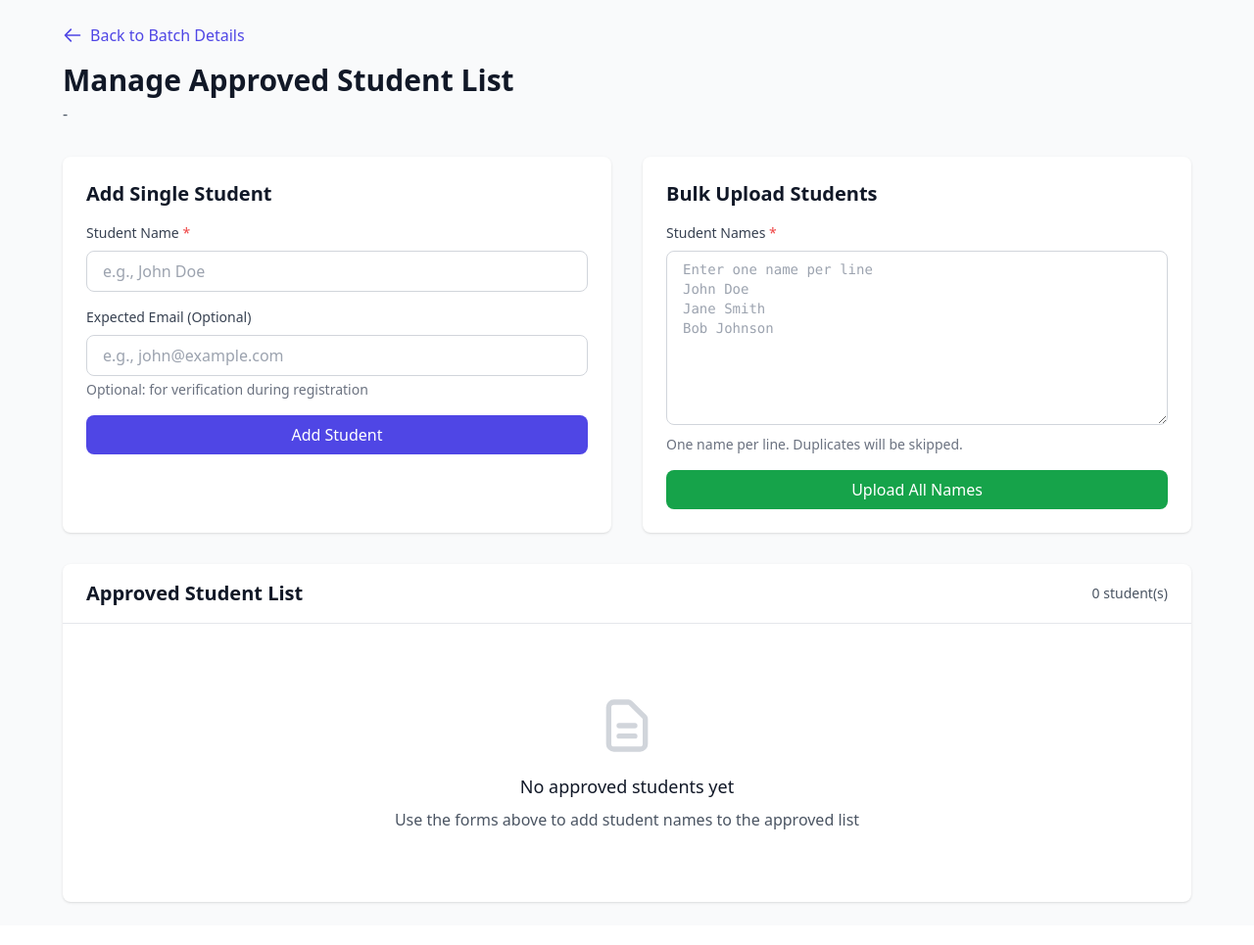
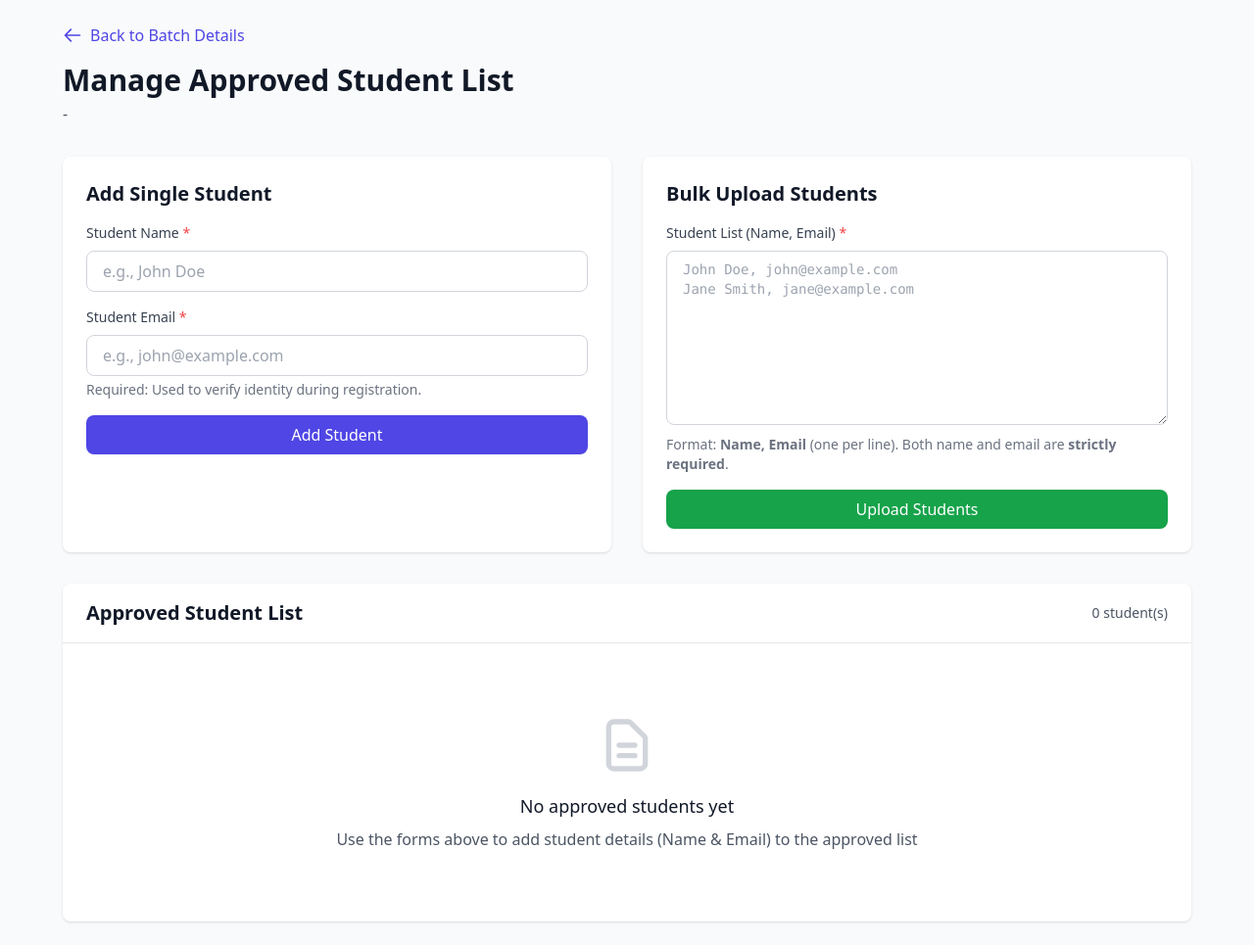
Before and after one commit to 1efferson/QR-ATTENDANCE, a Flask app: template app/templates/admin/manage_students.html in a window 1280 px wide. Shown: the part 65-1030 px from the top of the page at 98% size. Before the commit the page ends 988 px from the top, so only its background shows below. Run offline with Flask 3, Linux system fonts and the light colour scheme; the template is opened without the code that fills it, so the values that code supplies are empty; some libraries are stand-ins or nearby versions.

Commit message:
docs(ui): update manage students template to reflect mandatory email requirements

```diff
--- a/app/templates/admin/manage_students.html
+++ b/app/templates/admin/manage_students.html
@@ -22,7 +22,6 @@
 
     <!-- Add Students Section -->
     <div class="grid grid-cols-1 lg:grid-cols-2 gap-8 mb-8">
-        <!-- Add Single Student -->
         <div class="bg-white rounded-lg shadow p-6">
             <h2 class="text-xl font-semibold text-gray-900 mb-4">Add Single Student</h2>
             <form method="POST" action="{{ url_for('admin.add_approved_student', batch_id=batch.id) }}">
@@ -36,12 +35,12 @@
                 </div>
                 <div class="mb-4">
                     <label for="email" class="block text-sm font-medium text-gray-700 mb-2">
-                        Expected Email (Optional)
+                        Student Email <span class="text-red-500">*</span>
                     </label>
-                    <input type="email" id="email" name="email"
+                    <input type="email" id="email" name="email" required
                         placeholder="e.g., john@example.com"
                         class="w-full px-4 py-2 border border-gray-300 rounded-lg focus:ring-2 focus:ring-indigo-500 focus:border-indigo-500">
-                    <p class="text-sm text-gray-500 mt-1">Optional: for verification during registration</p>
+                    <p class="text-sm text-gray-500 mt-1">Required: Used to verify identity during registration.</p>
                 </div>
                 <button type="submit" class="w-full px-4 py-2 bg-indigo-600 text-white font-medium rounded-lg hover:bg-indigo-700 transition">
                     Add Student
@@ -49,21 +48,20 @@
             </form>
         </div>
 
-        <!-- Bulk Upload -->
         <div class="bg-white rounded-lg shadow p-6">
             <h2 class="text-xl font-semibold text-gray-900 mb-4">Bulk Upload Students</h2>
             <form method="POST" action="{{ url_for('admin.bulk_upload_students', batch_id=batch.id) }}">
                 <div class="mb-4">
-                    <label for="student_names" class="block text-sm font-medium text-gray-700 mb-2">
-                        Student Names <span class="text-red-500">*</span>
+                    <label for="student_data" class="block text-sm font-medium text-gray-700 mb-2">
+                        Student List (Name, Email) <span class="text-red-500">*</span>
                     </label>
-                    <textarea id="student_names" name="student_names" required rows="8"
-                              placeholder="Enter one name per line&#10;John Doe&#10;Jane Smith&#10;Bob Johnson"
+                    <textarea id="student_data" name="student_data" required rows="8"
+                            placeholder="John Doe, john@example.com&#10;Jane Smith, jane@example.com"
                             class="w-full px-4 py-2 border border-gray-300 rounded-lg focus:ring-2 focus:ring-indigo-500 focus:border-indigo-500 font-mono text-sm"></textarea>
-                    <p class="text-sm text-gray-500 mt-1">One name per line. Duplicates will be skipped.</p>
+                    <p class="text-sm text-gray-500 mt-1">Format: <b>Name, Email</b> (one per line). Both name and email are <b>strictly required</b>.</p>
                 </div>
                 <button type="submit" class="w-full px-4 py-2 bg-green-600 text-white font-medium rounded-lg hover:bg-green-700 transition">
-                    Upload All Names
+                    Upload Students
                 </button>
             </form>
         </div>
@@ -87,7 +85,7 @@
                 <thead class="bg-gray-50">
                     <tr>
                         <th class="px-6 py-3 text-left text-xs font-medium text-gray-500 uppercase tracking-wider">Name</th>
-                            <th class="px-6 py-3 text-left text-xs font-medium text-gray-500 uppercase tracking-wider">Expected Email</th>
+                        <th class="px-6 py-3 text-left text-xs font-medium text-gray-500 uppercase tracking-wider">Approved Email</th>
                         <th class="px-6 py-3 text-center text-xs font-medium text-gray-500 uppercase tracking-wider">Status</th>
                         <th class="px-6 py-3 text-left text-xs font-medium text-gray-500 uppercase tracking-wider">Registered As</th>
                         <th class="px-6 py-3 text-center text-xs font-medium text-gray-500 uppercase tracking-wider">Actions</th>
@@ -100,8 +98,8 @@
                             <div class="text-sm font-medium text-gray-900">{{ approved.name }}</div>
                             <div class="text-xs text-gray-500">Added {{ approved.added_at.strftime('%Y-%m-%d') if approved.added_at else 'N/A' }}</div>
                         </td>
-                            <td class="px-6 py-4 whitespace-nowrap text-sm text-gray-500">
-                                {{ approved.email or '-' }}
+                        <td class="px-6 py-4 whitespace-nowrap text-sm text-gray-500 font-mono">
+                            {{ approved.email }}
                         </td>
                         <td class="px-6 py-4 whitespace-nowrap text-center">
                             {% if approved.is_registered %}
@@ -116,9 +114,10 @@
                         </td>
                         <td class="px-6 py-4 whitespace-nowrap text-sm text-gray-500">
                             {% if approved.is_registered %}
-                                {{ registered_email or 'N/A' }}
+                                <div class="text-sm">{{ registered_email }}</div>
+                                <div class="text-xs text-gray-400 italic">Name used: {{ registered_name }}</div>
                             {% else %}
-                                -
+                                <span class="text-gray-300">Not yet registered</span>
                             {% endif %}
                         </td>
                         <td class="px-6 py-4 whitespace-nowrap text-center">
@@ -131,7 +130,13 @@
                                 </button>
                             </form>
                             {% else %}
-                                <span class="text-gray-400 text-xs">Can't remove</span>
+                            <div class="flex justify-center">
+                                <span class="text-green-600" title="Locked">
+                                    <svg class="w-5 h-5" fill="none" stroke="currentColor" viewBox="0 0 24 24">
+                                        <path stroke-linecap="round" stroke-linejoin="round" stroke-width="2" d="M12 15v2m-6 4h12a2 2 0 002-2v-6a2 2 0 00-2-2H6a2 2 0 00-2 2v6a2 2 0 002 2zm10-10V7a4 4 0 00-8 0v4h8z"/>
+                                    </svg>
+                                </span>
+                            </div>
                             {% endif %}
                         </td>
                     </tr>
@@ -140,7 +145,6 @@
             </table>
         </div>
 
-            <!-- Summary Stats -->
         <div class="mt-6 grid grid-cols-3 gap-4 pt-6 border-t border-gray-200">
             <div class="text-center">
                 <p class="text-2xl font-bold text-gray-900">{{ approved_students|length }}</p>
@@ -166,7 +170,7 @@
                 <path stroke-linecap="round" stroke-linejoin="round" stroke-width="2" d="M9 12h6m-6 4h6m2 5H7a2 2 0 01-2-2V5a2 2 0 012-2h5.586a1 1 0 01.707.293l5.414 5.414a1 1 0 01.293.707V19a2 2 0 01-2 2z"/>
             </svg>
             <h3 class="text-lg font-medium text-gray-900 mb-2">No approved students yet</h3>
-                <p class="text-gray-600">Use the forms above to add student names to the approved list</p>
+            <p class="text-gray-600">Use the forms above to add student details (Name & Email) to the approved list</p>
         </div>
         {% endif %}
     </div>
```
Lines whose indentation alone changed are shown as unchanged.
